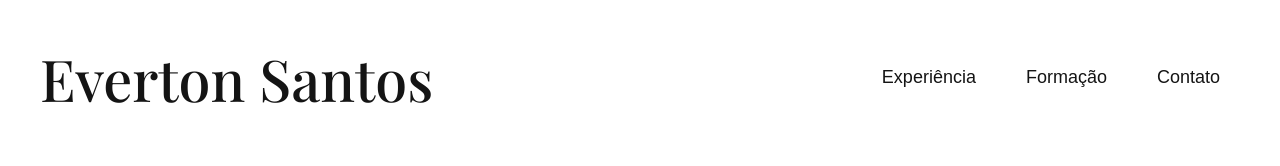
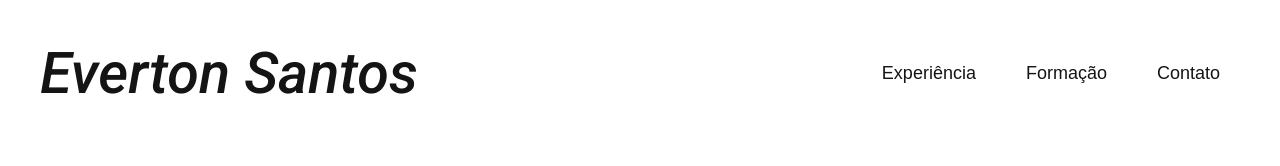
Before and after one commit to evertonsantoos/portfolio, a plain HTML site: page index.html in a window 1280 px wide. Shown: the top 166 px of the page. Drawn offline with nearby package versions, Linux system fonts and the light colour scheme.

Commit message:
update header

```diff
--- a/css/header.css
+++ b/css/header.css
@@ -8,7 +8,7 @@
 }
 
 .header h1 {
-  font-family: 'Playfair Display', sans-serif;
+  font-family: 'Roboto', sans-serif;
   font-size: 3.6rem;
   font-weight: 400;
 }
--- a/index.html
+++ b/index.html
@@ -6,10 +6,10 @@
     <link rel="preconnect" href="https://fonts.googleapis.com" />
     <link rel="preconnect" href="https://fonts.gstatic.com" crossorigin />
     <link
-      href="https://fonts.googleapis.com/css2?family=Playfair+Display:wght@500&display=swap"
+      href="https://fonts.googleapis.com/css2?family=Roboto:ital,wght@1,500&display=swap"
       rel="stylesheet"
     />
-    <link rel="shortcut icon" href="./img/favicon.png" type="image/x-icon">
+    <link rel="shortcut icon" href="./img/favicon.png" type="image/x-icon" />
     <title>Everton Santos | Developer</title>
     <meta
       name="description"
```
